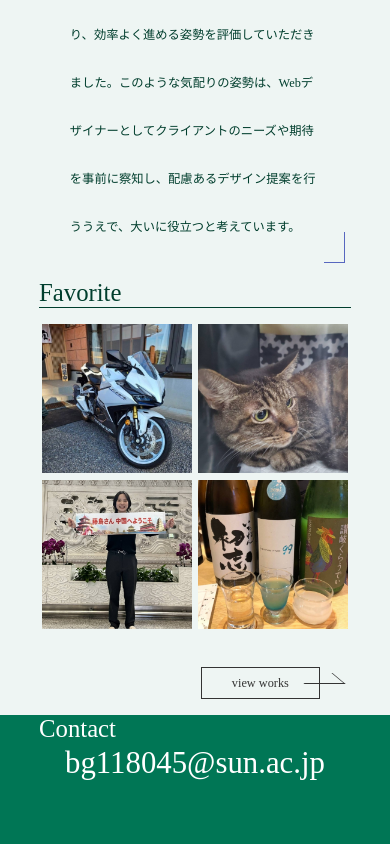
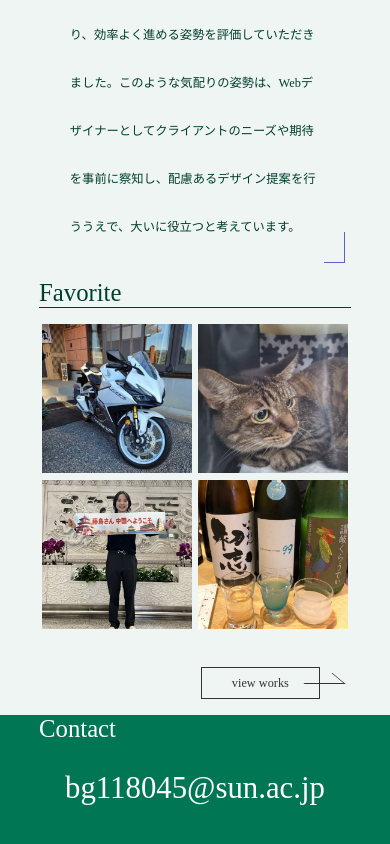
Before and after one commit to Aoiffffff/portfolio, a plain HTML site: page profile.html in a window 390 px wide. Shown: the part 4990-5834 px from the top of the page. Drawn offline with Linux system fonts and the light colour scheme; a web font is replaced by a local one.

Commit message:
Update profile.css

```diff
--- a/css/profile.css
+++ b/css/profile.css
@@ -1022,6 +1022,13 @@ footer p {
   text-align: center;
 }
 
+@media screen and (max-width: 768px) {
+  footer p {
+    height:10vh;
+    line-height: 10vh;
+  }
+}
+
 footer h2 {
   margin-bottom: 1%;
   border-bottom: 0;
```
